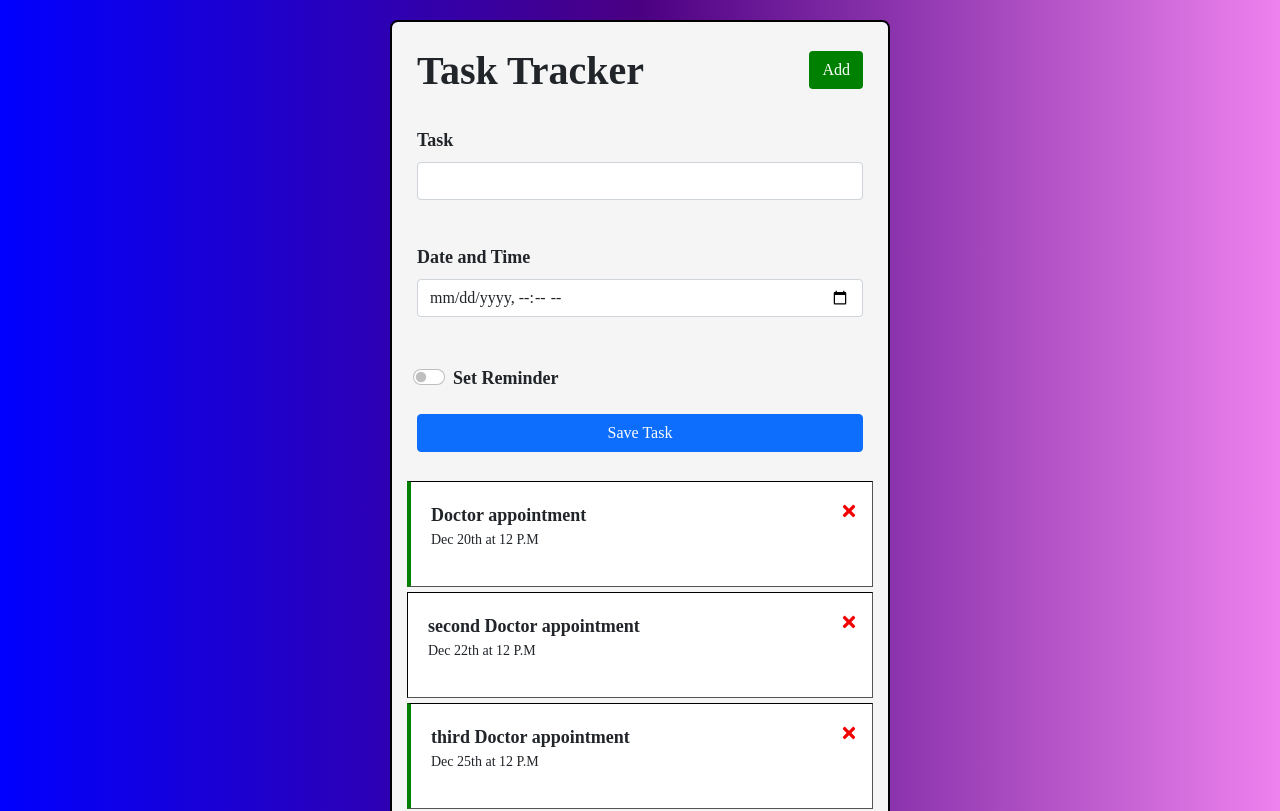
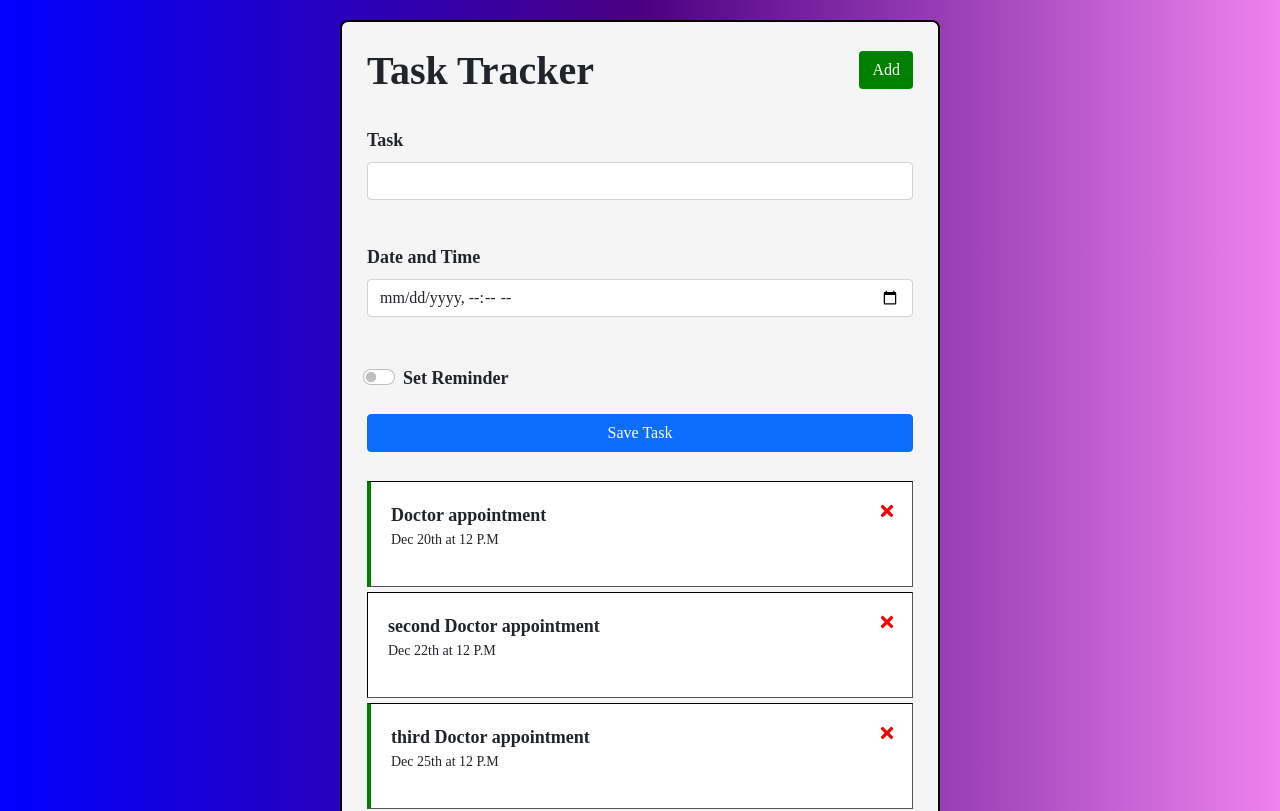
Before and after one commit to sudo0511/task-tracker, a React (Create React App) app: page / in a window 1280 px wide. Shown: the top 811 px of the page. Built offline with nearby package versions, Linux system fonts and the light colour scheme; a web font is replaced by a local one.

Commit message:
corrected alignments

```diff
--- a/src/index.css
+++ b/src/index.css
@@ -13,7 +13,7 @@ body {
 
 .container {
   margin: 20px auto;
-  max-width: 500px;
+  max-width: 600px;
   min-height: 300px;
   border: solid 2px black;
   padding: 15px;
@@ -55,7 +55,7 @@ footer {
 }
 .card-space {
   position: relative;
-  margin-top: 5px;
+  margin: 5px 10px;
   border: inset 1px black;
 }
 
```
